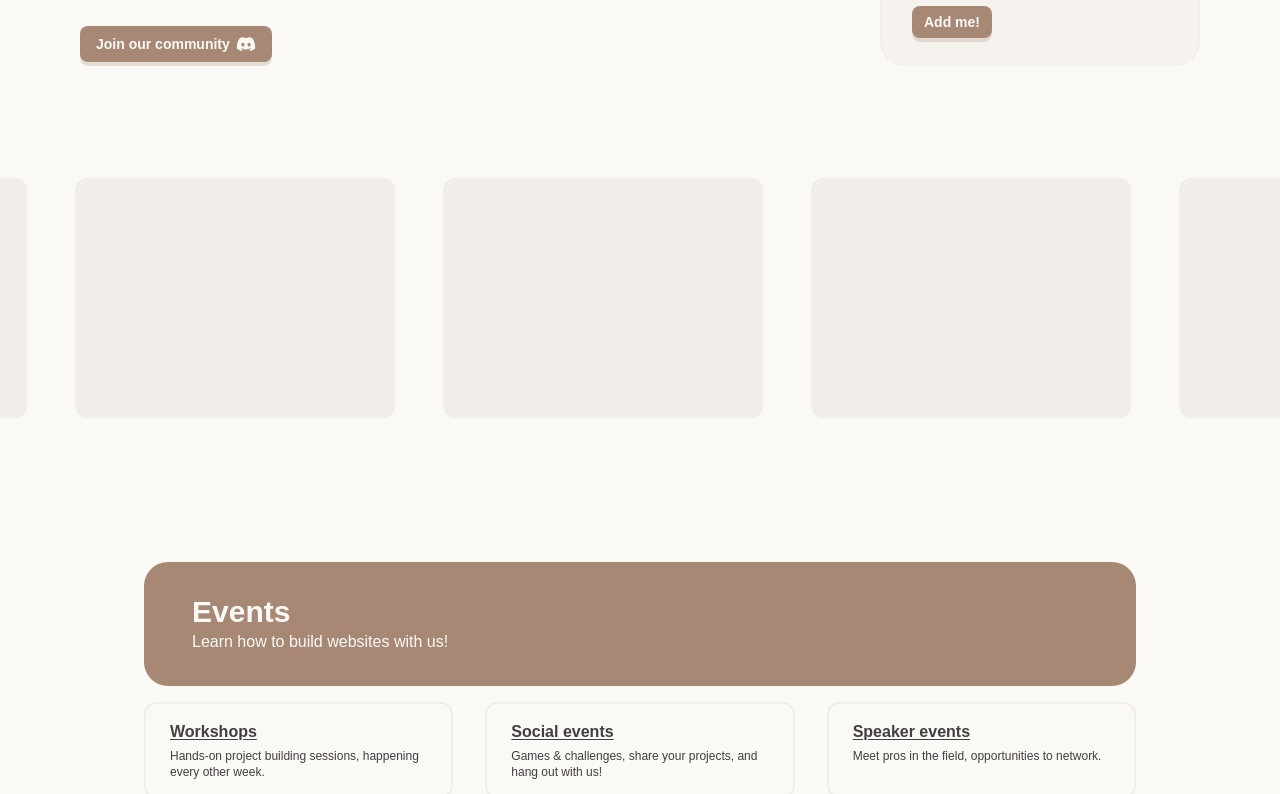
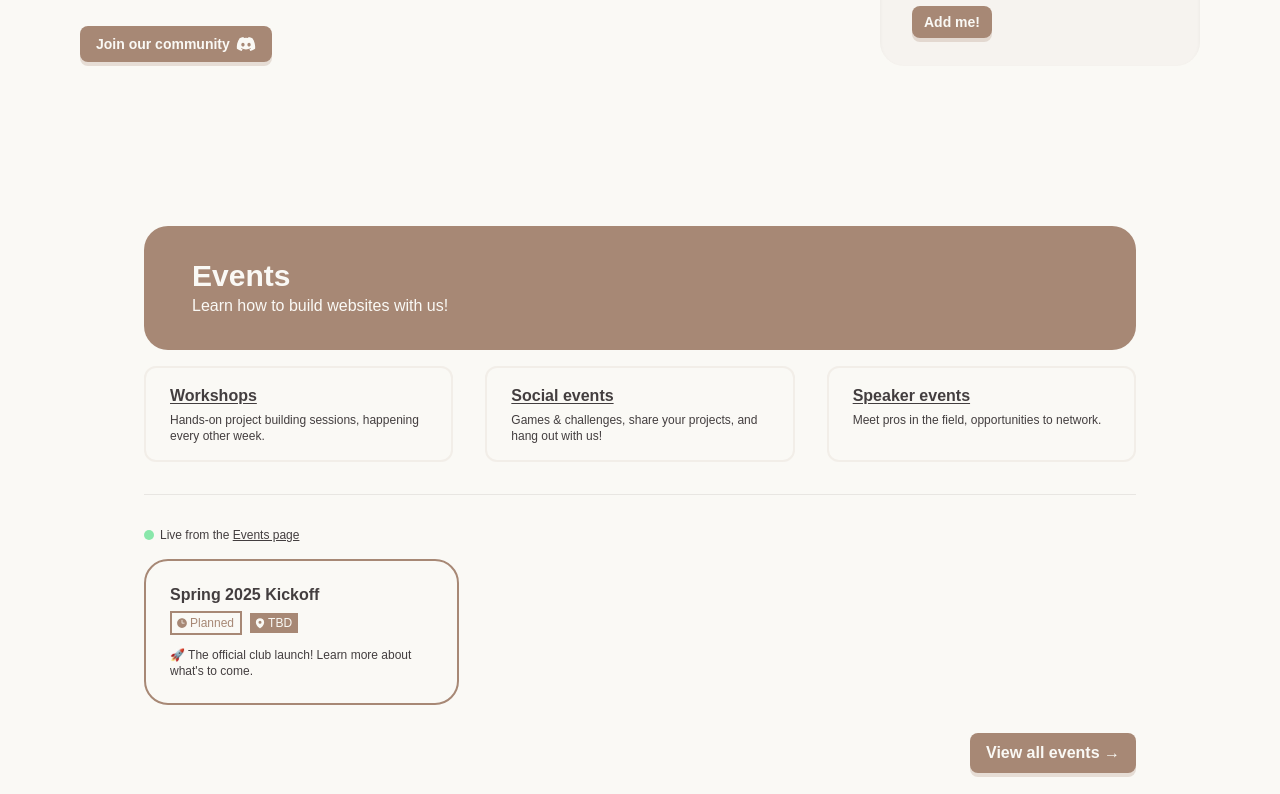
Before and after one commit to weblabsuw/site, a Next.js app: page / in a window 1280 px wide. Shown: the part 406-1200 px from the top of the page. Built offline with nearby package versions, Linux system fonts and the light colour scheme.

Commit message:
update homepage for release

```diff
--- a/components/home/events.tsx
+++ b/components/home/events.tsx
@@ -1,7 +1,21 @@
 import Link from "next/link";
+import { getAllEvents, type EventItem } from "@/lib/events";
+
 import { Button } from "@/components/ui/button";
+import {
+  UpcomingEventsGrid,
+  UpcomingEventsGridItem,
+} from "@/components/events/events-grid";
 
-export function Events() {
+export async function Events() {
+  const events = await getAllEvents();
+
+  const sortEvents = (a: EventItem, b: EventItem) => { // ascending order
+    if (!a.date || !b.date) return 0;
+    return new Date(a.date).getTime() - new Date(b.date).getTime();
+  }
+  const upcomingThreeEvents = events.filter((event) => !event.archived).sort(sortEvents).slice(0,3); // earlier dates first
+
   return (
     <section className="px-4 py-24 container max-w-5xl">
       <div className="px-8 md:px-12 py-8 text-onPrimary bg-primary rounded-3xl">
@@ -52,7 +66,21 @@ export function Events() {
         </p>
       </div>
 
-      <div className="mt-3 grid grid-cols-1 md:grid-cols-3 gap-6">
+      <UpcomingEventsGrid className="mt-4">
+        {upcomingThreeEvents.map((event) => (
+          <UpcomingEventsGridItem
+            key={event.slug}
+            slug={event.slug}
+
+            title={event.title}
+            date={event.date}
+            location={event.location}
+            description={event.description}
+          />
+        ))}
+      </UpcomingEventsGrid>
+
+      {/* <div className="mt-3 grid grid-cols-1 md:grid-cols-3 gap-6">
         <h3 className="sr-only">Latest events</h3>
 
         <div className="bg-primary/10 rounded-3xl overflow-hidden">
@@ -108,7 +136,7 @@ export function Events() {
             </p>
           </div>
         </div>
-      </div>
+      </div> */}
 
       <div className="mt-8 flex justify-end">
         <Link href="/events">
--- a/components/home/index.tsx
+++ b/components/home/index.tsx
@@ -10,7 +10,7 @@ export function HomePage() {
 
     <Hero/>
 
-    <Slideshow/>
+    {/* <Slideshow/> */}
 
     <Events/>
 
```
